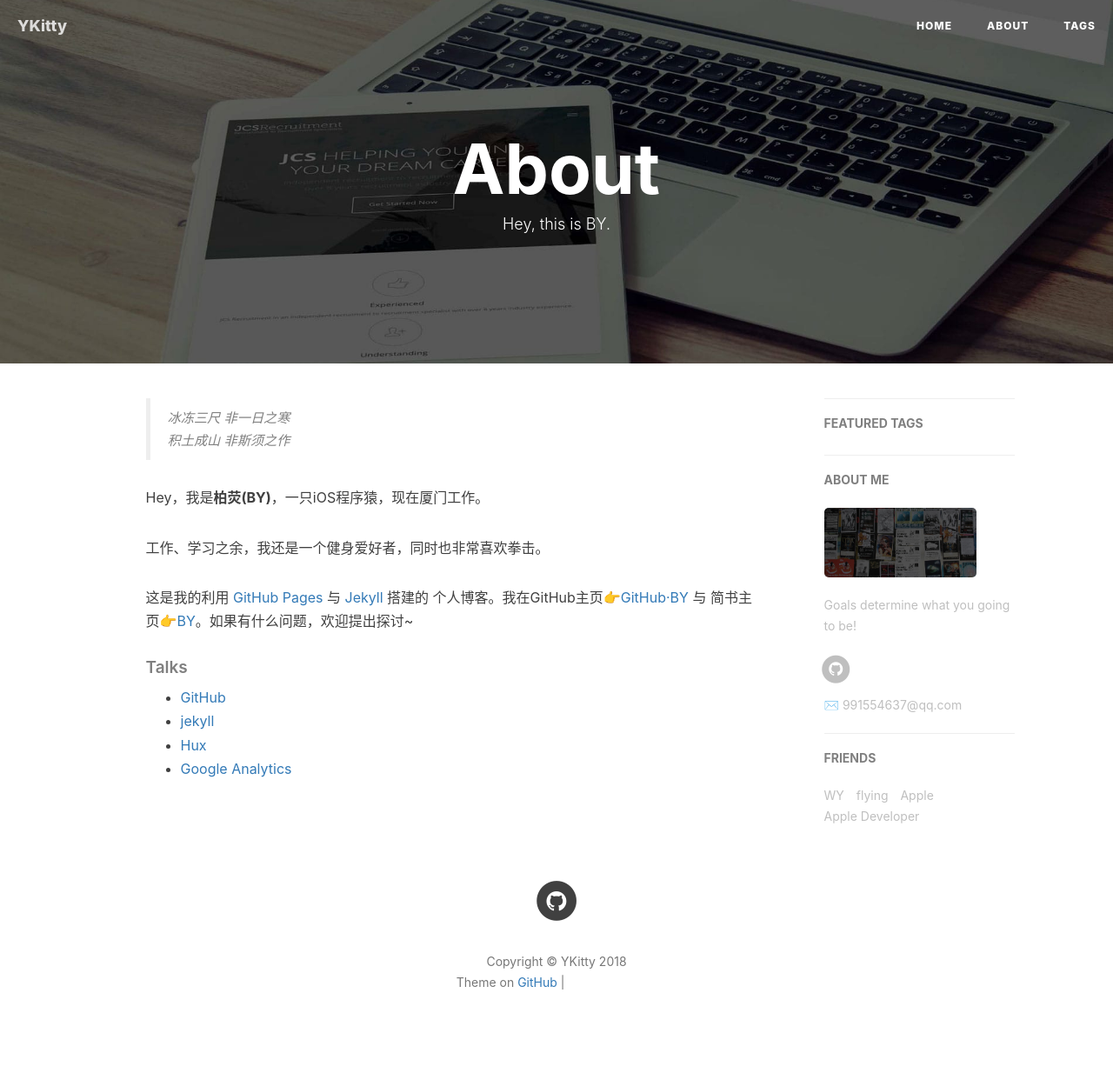
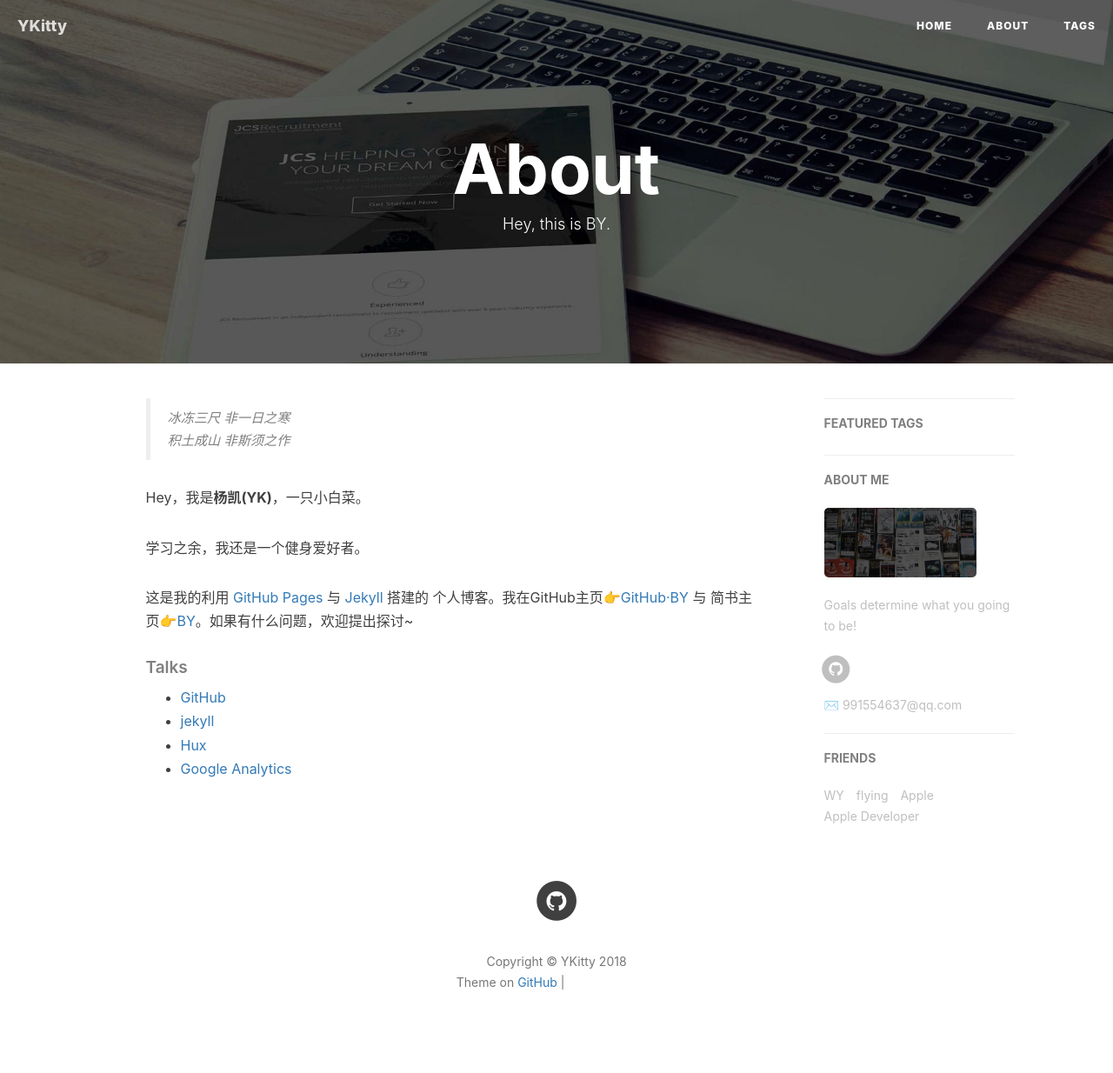
Before and after one commit to iTXCode/YKitty.github.io, a Jekyll site: the page built from about.html, in a window 1280 px wide. Shown: the whole page at 87% size. Built offline with Jekyll 4.4.1, drawn with Linux system fonts in a browser that asks for light colours; nearby versions of some CDN libraries; comment, search, counter and statistics services are not loaded; grey boxes are pictures that could not be loaded.

Commit message:
change me

```diff
--- a/about.html
+++ b/about.html
@@ -18,11 +18,11 @@ header-img: "img/post-bg-rwd.jpg"
     <blockquote><p>冰冻三尺 非一日之寒<br>
     积土成山 非斯须之作</p></blockquote>
 
-    <p>Hey，我是<strong>柏荧(BY)</strong>，一只iOS程序猿，现在厦门工作。</p>
+    <p>Hey，我是<strong>杨凯(YK)</strong>，一只小白菜。</p>
 
-    <p>工作、学习之余，我还是一个健身爱好者，同时也非常喜欢拳击。</p>
+    <p>学习之余，我还是一个健身爱好者。</p>
 
-    <p>这是我的利用 <a href="https://pages.github.com/">GitHub Pages</a> 与 <a href="http://jekyll.com.cn/">Jekyll</a> 搭建的 个人博客。我在GitHub主页<a href="https://github.com/qiubaiying">👉GitHub·BY</a> 与 简书主页<a href="https://http://www.jianshu.com/u/e71990ada2fd">👉BY</a>。如果有什么问题，欢迎提出探讨~</p>
+    <p>这是我的利用 <a href="https://pages.github.com/">GitHub Pages</a> 与 <a href="http://jekyll.com.cn/">Jekyll</a> 搭建的 个人博客。我在GitHub主页<a href="https://github.com/YKitty。github.io">👉GitHub·BY</a> 与 简书主页<a href="https://www.jianshu.com/users/a90ab8a0e0a4/timeline">👉BY</a>。如果有什么问题，欢迎提出探讨~</p>
 
     <p></p>
 
```
